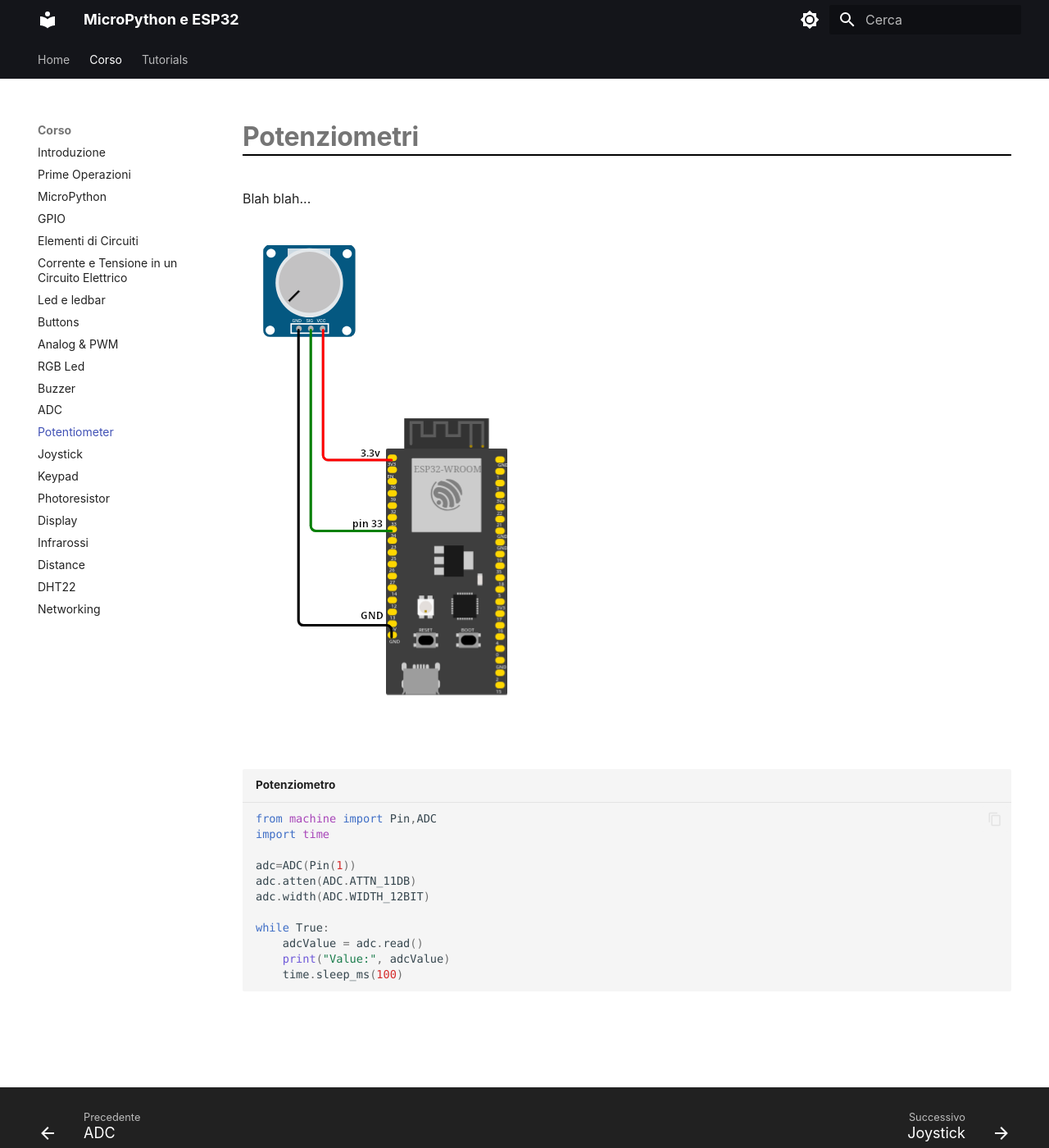
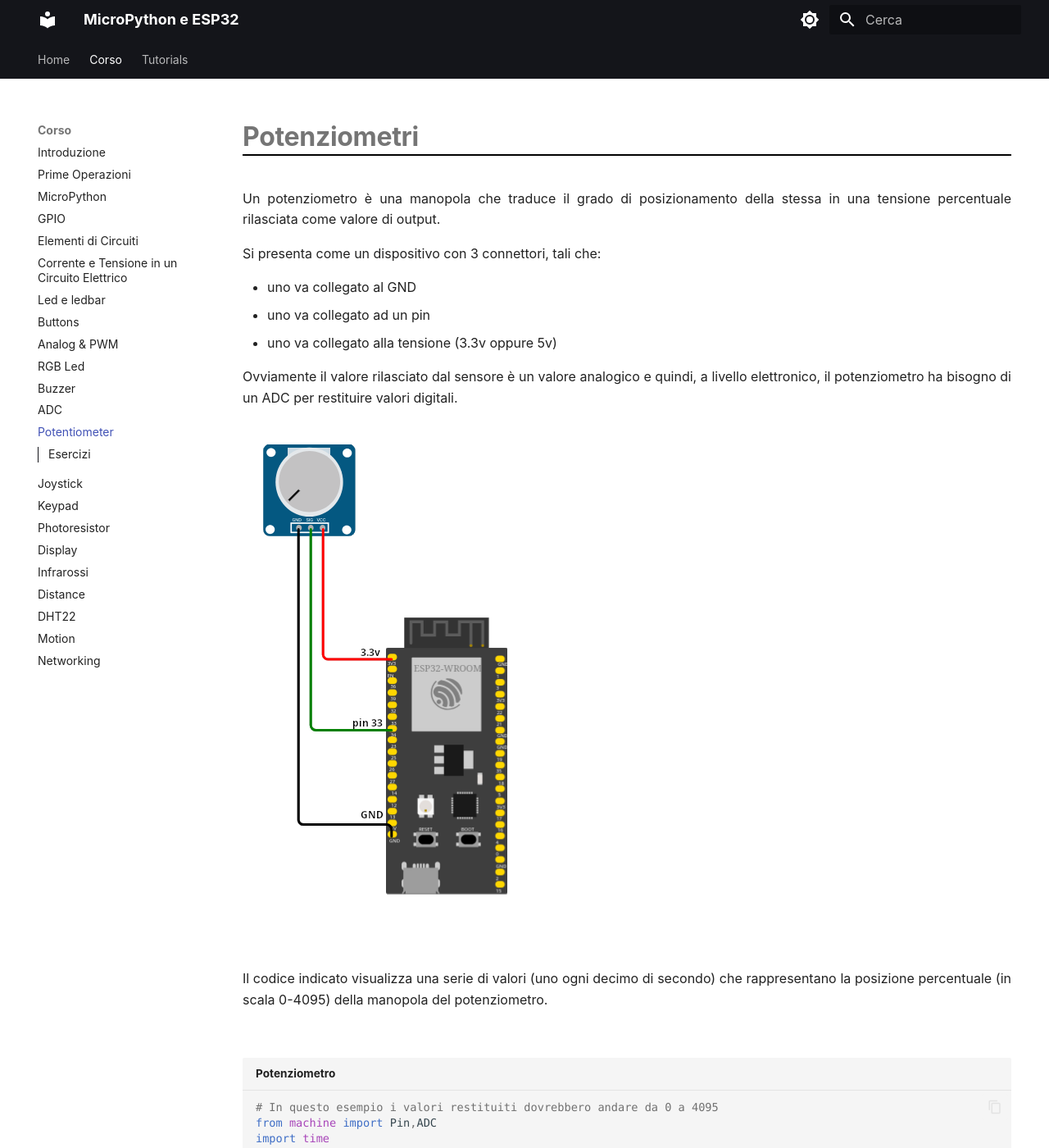
Before and after one commit to dvjlabs/esp32_course, an MkDocs documentation site: the page built from docs/corso/31_potentiometer.md, in a window 1280 px wide and 1400 px high. Shown: the whole window at 82% size. Built offline with MkDocs 1.6.1 and Material for MkDocs 9.7.7, drawn with Linux system fonts in a browser that asks for light colours; some of the changed text lies outside the part shown.

Commit message:
Ultimi aggiornamenti!!!!

````diff
--- a/docs/corso/31_potentiometer.md
+++ b/docs/corso/31_potentiometer.md
@@ -1,14 +1,31 @@
 # Potenziometri
 
-Blah blah...
+Un potenziometro è una manopola che traduce il grado di posizionamento della stessa in una tensione percentuale
+rilasciata come valore di output.
+
+Si presenta come un dispositivo con 3 connettori, tali che:
+
+- uno va collegato al GND
+- uno va collegato ad un pin
+- uno va collegato alla tensione (3.3v oppure 5v)
+
+Ovviamente il valore rilasciato dal sensore è un valore analogico e quindi, a livello elettronico, il potenziometro
+ha bisogno di un ADC per restituire valori digitali.
 
 ![Potenziometro](images/potentiometer.png)
 
+
+Il codice indicato visualizza una serie di valori (uno ogni decimo di secondo) che rappresentano la posizione
+percentuale (in scala 0-4095) della manopola del potenziometro.
+
+<br>
+
 ``` py title="Potenziometro"
+# In questo esempio i valori restituiti dovrebbero andare da 0 a 4095
 from machine import Pin,ADC
 import time
 
-adc=ADC(Pin(1))
+adc=ADC(Pin(33))
 adc.atten(ADC.ATTN_11DB)
 adc.width(ADC.WIDTH_12BIT)
 
@@ -18,6 +35,13 @@ while True:
     time.sleep_ms(100)
 ```
 
+Tutto qua! Adesso, sotto con i progetti!!!
+
+
+<!-- ################################################################################# -->
+## Esercizi
+
+Qualche
 <br>
 <br>
 <br>
--- a/mkdocs.yml
+++ b/mkdocs.yml
@@ -89,6 +89,7 @@ nav:
       - Infrarossi: corso/42_IR.md
       - Distance: corso/43_distance.md
       - DHT22: corso/44_DHT22.md
+      - Motion: corso/45_motion.md
       - Networking: corso/99_network.md
   # --------------------------------------------------------
   - Tutorials:
````
Also changed, not shown: docs/corso/33_keypad.md (+11 -1 lines), docs/corso/43_distance.md (+17 -8 lines), docs/corso/45_motion.md (added, +14 -0 lines), docs/corso/images/keypad_matrix.png (added).
